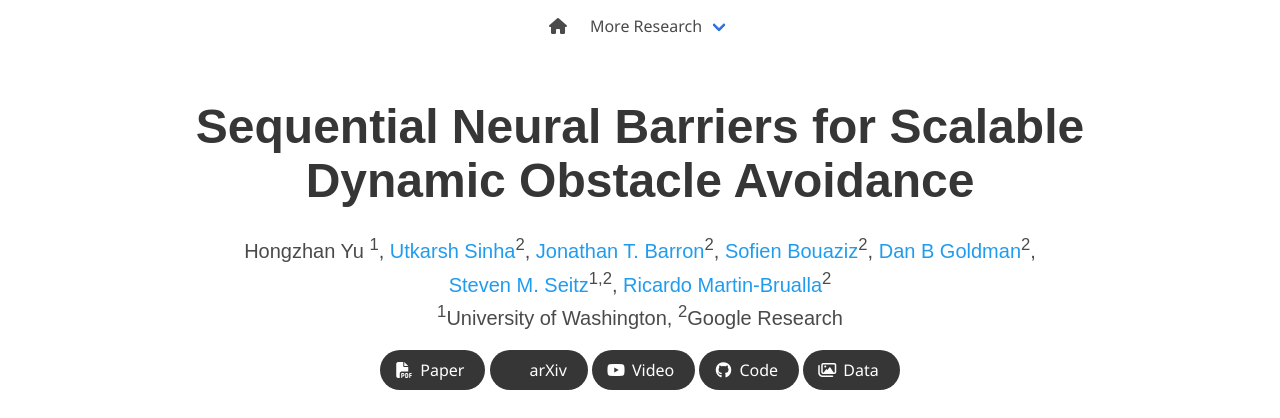
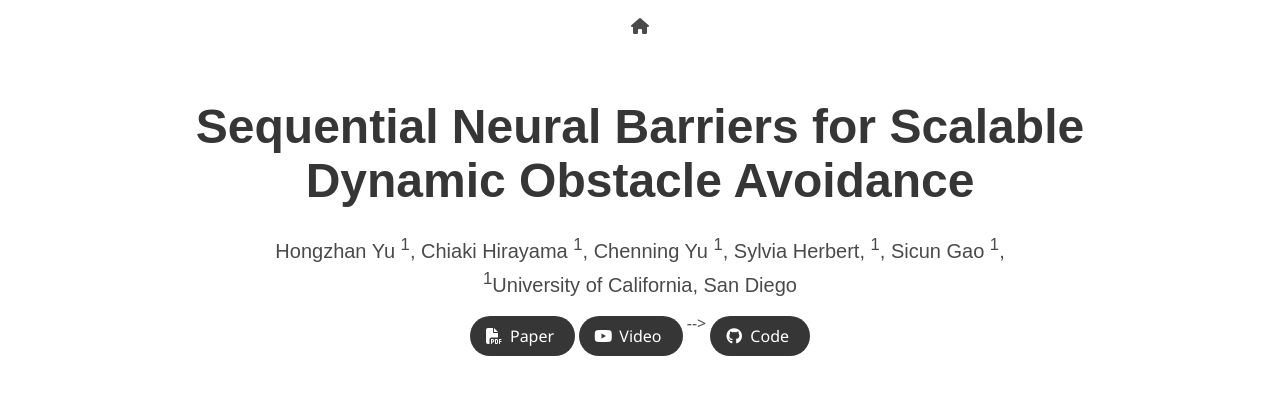
Before and after one commit to hoy021/projects, a plain HTML site: page index.html in a window 1280 px wide. Shown: the top 418 px of the page. Drawn offline with nearby package versions, Linux system fonts and the light colour scheme; grey boxes are pictures that could not be loaded; some icons are missing; a web font is replaced by a local one.

Commit message:
Update index.html

```diff
--- a/index.html
+++ b/index.html
@@ -3,7 +3,7 @@
 <head>
   <meta charset="utf-8">
   <meta name="description"
-        content="Deformable Neural Radiance Fields creates free-viewpoint portraits (nerfies) from casually captured videos.">
+        content="Sequential Neural Control Barrier Functions, for scalable dynamic obstacle avoidance.">
   <meta name="keywords" content="SN-CBF, CBF">
   <meta name="viewport" content="width=device-width, initial-scale=1">
   <title>Sequential Neural Barriers for Scalable Dynamic Obstacle Avoidance</title>
@@ -57,7 +57,7 @@
           <i class="fas fa-home"></i>
       </span>
       </a>
-
+<!--
       <div class="navbar-item has-dropdown is-hoverable">
         <a class="navbar-link">
           More Research
@@ -76,7 +76,7 @@
             PhotoShape
           </a>
         </div>
-      </div>
+      </div> -->
     </div>
 
   </div>
@@ -94,34 +94,38 @@
 <!--               <a href="https://keunhong.com">Keunhong Park</a><sup>1</sup>,</span> -->
               Hongzhan Yu <sup>1</sup>,</span>
             <span class="author-block">
-              <a href="https://utkarshsinha.com">Utkarsh Sinha</a><sup>2</sup>,</span>
+<!--               <a href="https://utkarshsinha.com">Utkarsh Sinha</a><sup>2</sup>,</span> -->
+              Chiaki Hirayama <sup>1</sup>,</span>
             <span class="author-block">
-              <a href="https://jonbarron.info">Jonathan T. Barron</a><sup>2</sup>,
+<!--               <a href="https://jonbarron.info">Jonathan T. Barron</a><sup>2</sup>, -->
+              Chenning Yu <sup>1</sup>,</span>
             </span>
             <span class="author-block">
-              <a href="http://sofienbouaziz.com">Sofien Bouaziz</a><sup>2</sup>,
+<!--               <a href="http://sofienbouaziz.com">Sofien Bouaziz</a><sup>2</sup>, -->
+              Sylvia Herbert, <sup>1</sup>,</span>
             </span>
             <span class="author-block">
-              <a href="https://www.danbgoldman.com">Dan B Goldman</a><sup>2</sup>,
+<!--               <a href="https://www.danbgoldman.com">Dan B Goldman</a><sup>2</sup>, -->
+              Sicun Gao <sup>1</sup>,</span>
             </span>
-            <span class="author-block">
+<!--             <span class="author-block">
               <a href="https://homes.cs.washington.edu/~seitz/">Steven M. Seitz</a><sup>1,2</sup>,
             </span>
             <span class="author-block">
               <a href="http://www.ricardomartinbrualla.com">Ricardo Martin-Brualla</a><sup>2</sup>
-            </span>
+            </span> -->
           </div>
 
           <div class="is-size-5 publication-authors">
-            <span class="author-block"><sup>1</sup>University of Washington,</span>
-            <span class="author-block"><sup>2</sup>Google Research</span>
+            <span class="author-block"><sup>1</sup>University of California, San Diego</span>
+<!--             <span class="author-block"><sup>2</sup>Google Research</span> -->
           </div>
 
           <div class="column has-text-centered">
             <div class="publication-links">
               <!-- PDF Link. -->
               <span class="link-block">
-                <a href="https://arxiv.org/pdf/2011.12948"
+                <a href="https://hoy021.github.io/projects/"
                    class="external-link button is-normal is-rounded is-dark">
                   <span class="icon">
                       <i class="fas fa-file-pdf"></i>
@@ -129,7 +133,7 @@
                   <span>Paper</span>
                 </a>
               </span>
-              <span class="link-block">
+<!--               <span class="link-block">
                 <a href="https://arxiv.org/abs/2011.12948"
                    class="external-link button is-normal is-rounded is-dark">
                   <span class="icon">
@@ -137,8 +141,8 @@
                   </span>
                   <span>arXiv</span>
                 </a>
-              </span>
-              <!-- Video Link. -->
+              </span> -->
+<!--               <!-- Video Link. -->
               <span class="link-block">
                 <a href="https://www.youtube.com/watch?v=MrKrnHhk8IA"
                    class="external-link button is-normal is-rounded is-dark">
@@ -147,10 +151,10 @@
                   </span>
                   <span>Video</span>
                 </a>
-              </span>
+              </span> -->
               <!-- Code Link. -->
               <span class="link-block">
-                <a href="https://github.com/google/nerfies"
+                <a href="https://hoy021.github.io/projects/"
                    class="external-link button is-normal is-rounded is-dark">
                   <span class="icon">
                       <i class="fab fa-github"></i>
@@ -159,14 +163,14 @@
                   </a>
               </span>
               <!-- Dataset Link. -->
-              <span class="link-block">
+<!--               <span class="link-block">
                 <a href="https://github.com/google/nerfies/releases/tag/0.1"
                    class="external-link button is-normal is-rounded is-dark">
                   <span class="icon">
                       <i class="far fa-images"></i>
                   </span>
                   <span>Data</span>
-                  </a>
+                  </a> -->
             </div>
 
           </div>
```
